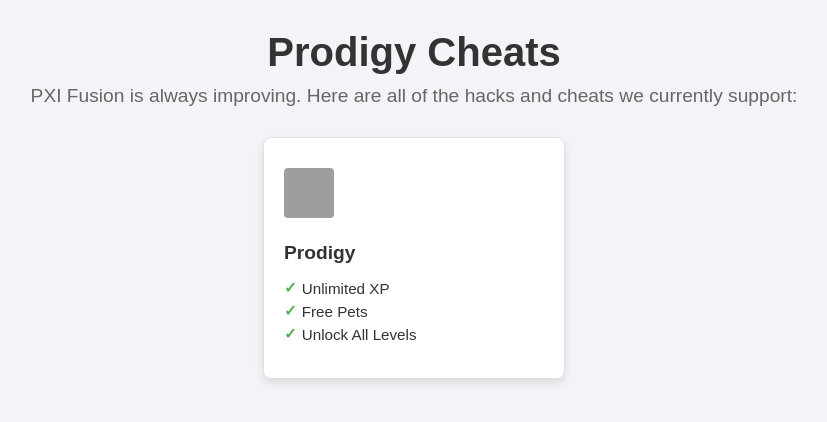
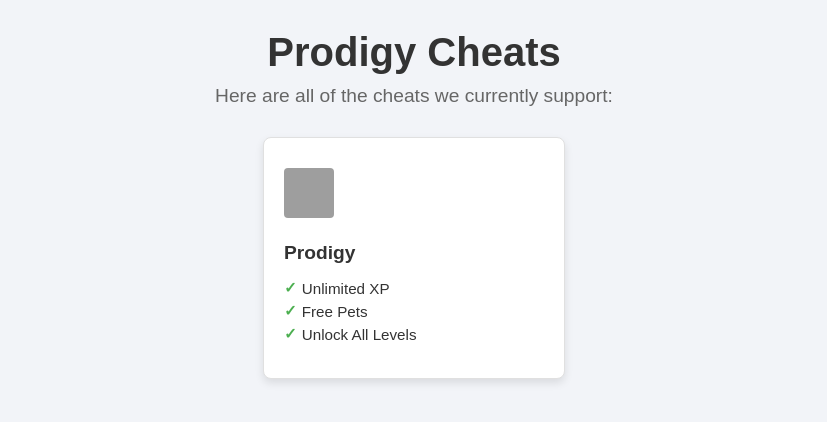
Before and after one commit to DragonProdHax/pxi-fusion-website, a plain HTML site: page index.html in a window 1280 px wide. Shown: the whole page, without its empty margins (226-1053 px from the left). Drawn offline with Linux system fonts and the light colour scheme; grey boxes are pictures that could not be loaded.

```diff
--- a/index.html
+++ b/index.html
@@ -97,7 +97,7 @@
 <body>
 
     <div class="dashboard-title">Prodigy Cheats</div>
-    <div class="dashboard-subtitle">PXI Fusion is always improving. Here are all of the hacks and cheats we currently support:</div>
+    <div class="dashboard-subtitle"> Here are all of the cheats we currently support:</div>
 
     <div class="cheats-container">
         <div class="cheat-card" onclick="window.location.href='prodigy.html'">
```
Also changed, not shown: prodigy.html (+2 -1 lines).
